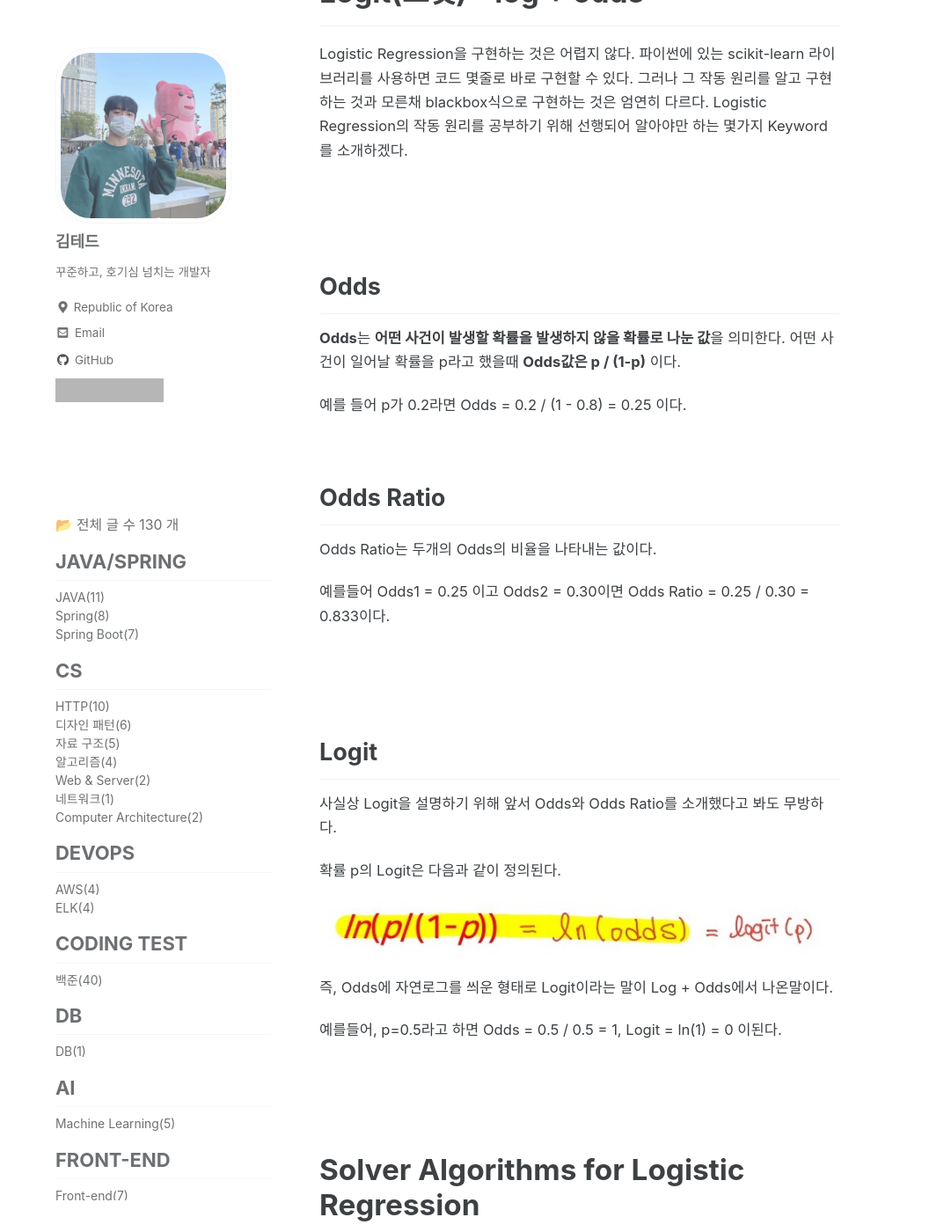
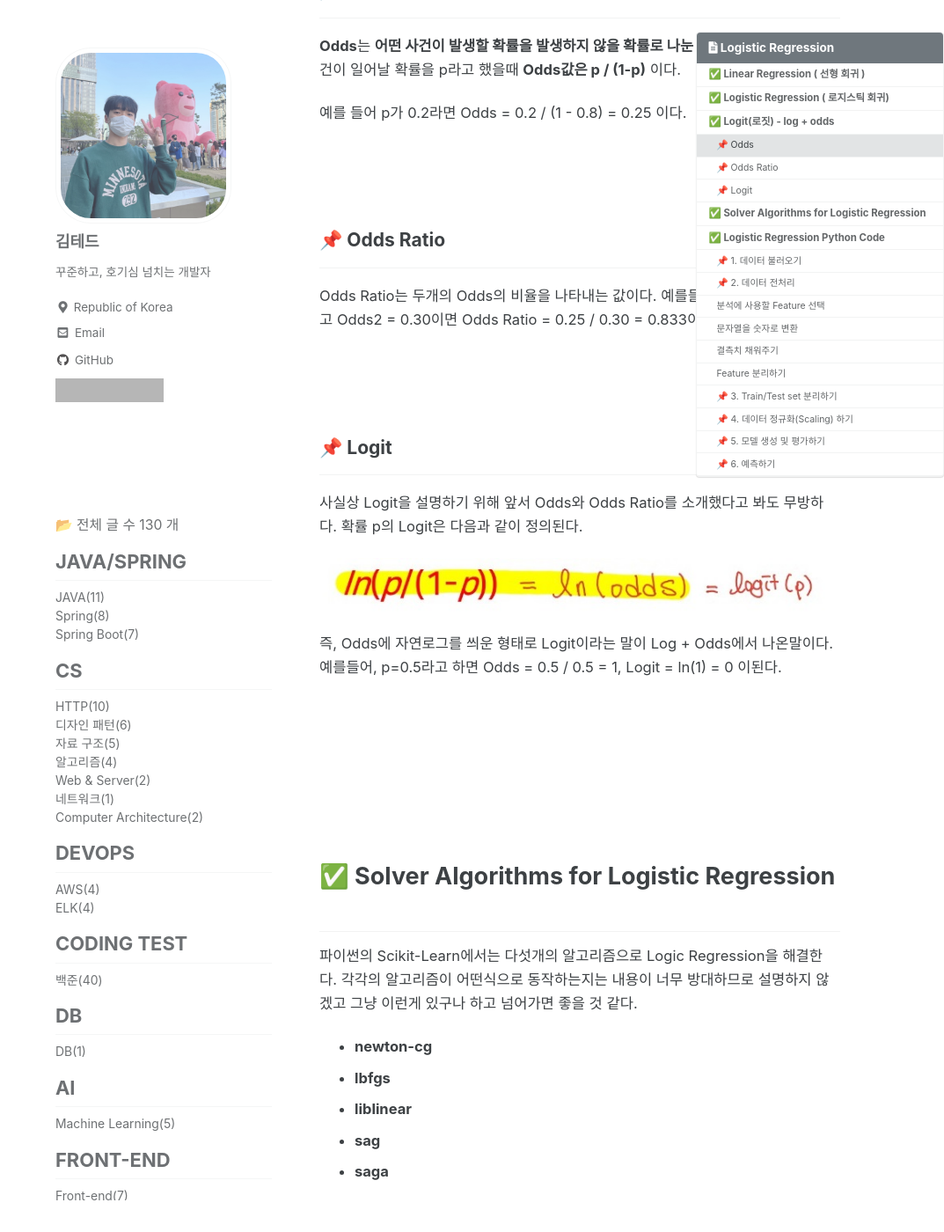
Before and after one commit to idkim97/idkim97.github.io, a Jekyll site: the page built from _posts/2021-09-14-MachineLearning_LogisticRegression.md, in a window 1280 px wide and 1400 px high, scrolled down 5207 px. Shown: the whole window at 88% size, without its empty margins (207-1280 px from the left). Built offline with Jekyll 4.4.1, drawn with Linux system fonts in a browser that asks for light colours; cached includes are drawn as plain includes; some web fonts are replaced; comment, search, counter and statistics services are not loaded; some of the changed text lies outside the part shown; grey boxes are pictures that could not be loaded.

Commit message:
Update 2021-09-14-MachineLearning_LogisticRegression.md

````diff
--- a/_posts/2021-09-14-MachineLearning_LogisticRegression.md
+++ b/_posts/2021-09-14-MachineLearning_LogisticRegression.md
@@ -1,6 +1,11 @@
 ---
+permalink: /2021-09-14-logistic_Regression/
+published: true
 title: "[머신러닝] [Python] 3. Logistic Regression (로지스틱 회귀)"
 date: 2021-09-14 02:00:00
+toc: true
+toc_sticky: true
+toc_label: "Logistic Regression"
 categories:
 - Machine Learning
 tags:
@@ -10,12 +15,14 @@ tags:
 - Logistic Regression
 ---
 
+<br><br><br>
+
 이번 포스팅에서는 Categorical 변수를 예측하는 모델인 Logistic Regression ( 로지스틱 회귀)에 대해 살펴보겠습니다. 포스팅에서 사용된 자료에 대해서는 가천대학교 소프트웨어학과 김원 교수님의 강의를 기반으로 작성되었음을 밝힙니다.
 
 <br><br><br><br><br><br>
 
-# Linear Regression ( 선형 회귀 )
-<hr>
+## ✅ Linear Regression ( 선형 회귀 )
+
 Logistic Regression에 대한 설명에 앞서 기본적인 이해를 위해 선형 회귀에 대해서 간단하게 알아보겠습니다.
 
 <br><br><br><br><br><br>
@@ -39,8 +46,7 @@ Logistic Regression에 대한 설명에 앞서 기본적인 이해를 위해 선
 
 <br><br><br><br><br><br>
 
-# Logistic Regression ( 로지스틱 회귀)
-<hr>
+## ✅ Logistic Regression ( 로지스틱 회귀)
 **Logistic Regression**은 데이터가 어떤 범주에 속할 확률을 0에서 1사이의 값으로 예측하고 그 확률에 따라 가능성이 더 높은 범주에 속하는 것으로 분류해주는 지도 학습 알고리즘이다.
 
 스펨 메일 분류기 같은 예시를 생각하면 쉬운데, 어떤 메일을 받았을 때 그 메일이 스팸일 확률이 0.5이상이면 스팸으로 분류하고, 메일이 스팸일 확률이 0.5보다 낮으면 일반 메일로 분류하는 것이다. 이렇게 데이터가 2개의 범주 중 하나에 속하도록 결정하는 것을 **Binary Classification (2진 분류)**라고 한다.
@@ -49,30 +55,24 @@ Logistic Regression에 대한 설명에 앞서 기본적인 이해를 위해 선
 
 <br><br><br><br><br><br>
 
-예시를 보며 자세히 살펴보자.
+
 
 <p align="center">
 <img src="https://github.com/idkim97/idkim97.github.io/blob/master/img/data.png?raw=true">
 </p>
+예시를 보며 자세히 살펴보자. **X로 Age**가 주어졌고 **Y로는 심장병 유무**가 주어진 데이터셋이다. 이를 **Linear Regression**으로 나타내면 아래 그림과 같다.
 
-**X로 Age**가 주어졌고 **Y로는 심장병 유무**가 주어진 데이터셋이다.
-
-<br><br><br>
-
-이를 **Linear Regression**으로 나타내면 아래 그림과 같다.
 <p align="center">
 <img src="https://github.com/idkim97/idkim97.github.io/blob/master/img/linear1.png?raw=true">
 </p>
+
 한눈에 보기에도 이상하다. Y가 Binary한 데이터로 주어졌기 때문에 Linear Regression으로 표현하면 정확도가 떨어지는 문제가 발생한다. 이를 해결하기 위해 데이터셋을 일부 수정한 뒤  **Logistic Regression**으로 나타내 보겠다.
-
-<br><br><br>
 
 <p align="center">
 <img src="https://github.com/idkim97/idkim97.github.io/blob/master/img/logic1.png?raw=true">
 </p>
+
 X로 주어진 Age를 나이대별로 묶은 뒤 심장병에 걸린 사람수를 나타낸 데이터셋이다. 이를 **Logistic Regression**으로 나타내면 아래 그림과 같다.
-
-<br><br><br>
 
 <p align="center">
 <img src="https://github.com/idkim97/idkim97.github.io/blob/master/img/logic2.png?raw=true">
@@ -83,42 +83,45 @@ Y값은 0~1사이의 값으로 표현되며 y<0.5일때는 0으로 치환되고
 
 <br><br><br><br><br><br>
 
-# Logit(로짓) - log + odds
-<hr>
+## ✅ Logit(로짓) - log + odds
+
 Logistic Regression을 구현하는 것은 어렵지 않다. 파이썬에 있는 scikit-learn 라이브러리를 사용하면 코드 몇줄로 바로 구현할 수 있다. 그러나 그 작동 원리를 알고 구현하는 것과 모른채 blackbox식으로 구현하는 것은 엄연히 다르다. Logistic Regression의 작동 원리를 공부하기 위해 선행되어 알아야만 하는 몇가지 Keyword를 소개하겠다.
 
-<br><br><br>
 
-## Odds
+<br><br>
+
+### 📌 Odds
+<hr>
+
 **Odds**는 **어떤 사건이 발생할 확률을 발생하지 않을 확률로 나눈 값**을 의미한다. 어떤 사건이 일어날 확률을 p라고 했을때 **Odds값은 p / (1-p)** 이다.
 
 예를 들어 p가 0.2라면 Odds = 0.2 / (1 - 0.8) = 0.25 이다.
-<br><br><br>
 
-## Odds Ratio
-Odds Ratio는 두개의 Odds의 비율을 나타내는 값이다.
+<br><br>
 
-예를들어 Odds1 = 0.25 이고 Odds2 = 0.30이면 Odds Ratio = 0.25 / 0.30 = 0.833이다.
+### 📌 Odds Ratio
+<hr>
 
-<br><br><br>
+Odds Ratio는 두개의 Odds의 비율을 나타내는 값이다. 예를들어 Odds1 = 0.25 이고 Odds2 = 0.30이면 Odds Ratio = 0.25 / 0.30 = 0.833이다.
 
-## Logit
-사실상 Logit을 설명하기 위해 앞서 Odds와 Odds Ratio를 소개했다고 봐도 무방하다.
 
-확률 p의 Logit은 다음과 같이 정의된다.
+<br><br>
+
+### 📌 Logit
+<hr>
+
+사실상 Logit을 설명하기 위해 앞서 Odds와 Odds Ratio를 소개했다고 봐도 무방하다.  확률 p의 Logit은 다음과 같이 정의된다.
 
 <p align="center">
 <img src="https://github.com/idkim97/idkim97.github.io/blob/master/img/logit.jpg?raw=true">
 </p>
 
-즉, Odds에 자연로그를 씌운 형태로 Logit이라는 말이 Log + Odds에서 나온말이다.
+즉, Odds에 자연로그를 씌운 형태로 Logit이라는 말이 Log + Odds에서 나온말이다. 예를들어, p=0.5라고 하면 Odds = 0.5 / 0.5 = 1, Logit = ln(1) = 0 이된다.
 
-예를들어, p=0.5라고 하면 Odds = 0.5 / 0.5 = 1, Logit = ln(1) = 0 이된다.
+<br><br><br><br><br><br>
 
-<br><br><br>
+## ✅ Solver Algorithms for Logistic Regression
 
-# Solver Algorithms for Logistic Regression
-<hr>
 파이썬의 Scikit-Learn에서는 다섯개의 알고리즘으로 Logic Regression을 해결한다. 각각의 알고리즘이 어떤식으로 동작하는지는 내용이 너무 방대하므로 설명하지 않겠고 그냥 이런게 있구나 하고 넘어가면 좋을 것 같다.
 
  - **newton-cg**
@@ -129,12 +132,16 @@ Odds Ratio는 두개의 Odds의 비율을 나타내는 값이다.
 
 <br><br><br><br><br><br>
 
-# Logistic Regression Python Code
-<hr>
+## ✅ Logistic Regression Python Code
 
 이제 로지스틱 회귀를 파이썬으로 직접 구현하는 연습을 해보자.
 
-## 1. 데이터 불러오기
+<br><br>
+
+### 📌 1. 데이터 불러오기
+<hr>
+
+
 먼저 seaborn에 내재된 타이타닉 데이터셋을 불러오도록 하자.
 ```python
 import seaborn as sns
@@ -144,7 +151,7 @@ print(passengers.shape)
 print(passengers.head())
 ```
 
-<br><br><br>
+<br>
 
 총 891명의 데이터가 있고 총 15개의 컬럼이 있는걸 확인했다.
 
@@ -154,9 +161,12 @@ print(passengers.head())
 
 우리의 Target 데이터는 survived 이다. 살았는지 죽었는지 확인하는 컬럼이고 1은 생존, 0는 사망을 의미한다.
 
-<br><br><br>
 
-## 2. 데이터 전처리
+<br><br>
+
+### 📌 2. 데이터 전처리
+<hr>
+
 
 ### 분석에 사용할 Feature 선택
 
@@ -190,16 +200,26 @@ passengers['SecondClass'] = passengers['pclass'].apply(lambda x: 1 if x == 2 els
 features = passengers[['sex', 'age', 'FirstClass', 'SecondClass']]
 survival = passengers['survived']
 ```
-<br><br><br>
-## 3. Train/Test set 분리하기
+
+<br><br>
+
+### 📌 3. Train/Test set 분리하기
+<hr>
+
+
 ```python
 from sklearn.model_selection import train_test_split
 
 train_features, test_features, train_labels, test_labels = train_test_split(features, survival)
 ```
-<br><br><br>
 
-## 4. 데이터 정규화(Scaling) 하기
+
+<br><br>
+
+### 📌 4. 데이터 정규화(Scaling) 하기
+<hr>
+
+
 StandardScaler를 사용해 데이터를 정규화 하였다.
 ```python
 from sklearn.preprocessing import StandardScaler
@@ -209,9 +229,13 @@ scaler = StandardScaler()
 train_features = scaler.fit_transform(train_features)
 test_features = scaler.transform(test_features)
 ```
-<br><br><br>
 
-## 5. 모델 생성 및 평가하기
+
+<br><br>
+
+### 📌 5. 모델 생성 및 평가하기
+<hr>
+
 ```python
 from sklearn.linear_model import LogisticRegression
 
@@ -259,9 +283,12 @@ print(model.coef_)
 ```
 sex, age, firstclass, secondclass 순으로 넣었으므로 그순서대로 확인해주면 된다. 성별은 1에 가까우므로 여자이고, 일등석 탑승 여부가 중요하다는 걸 알 수 있다. 반면에 나이는 음수가 나오는데 이는 나이가 많을수록 생존 확률이 낮아진다는 의미로 해석할 수 있다.
 
-<br><br><br>
 
-## 5. 예측하기
+<br><br>
+
+### 📌 6. 예측하기
+<hr>
+
 이번에는 새로운 임의의 데이터를 넣어서 예측해보자.
 ```python
 Jack = np.array([0.0, 20.0, 0.0, 0.0])
````
